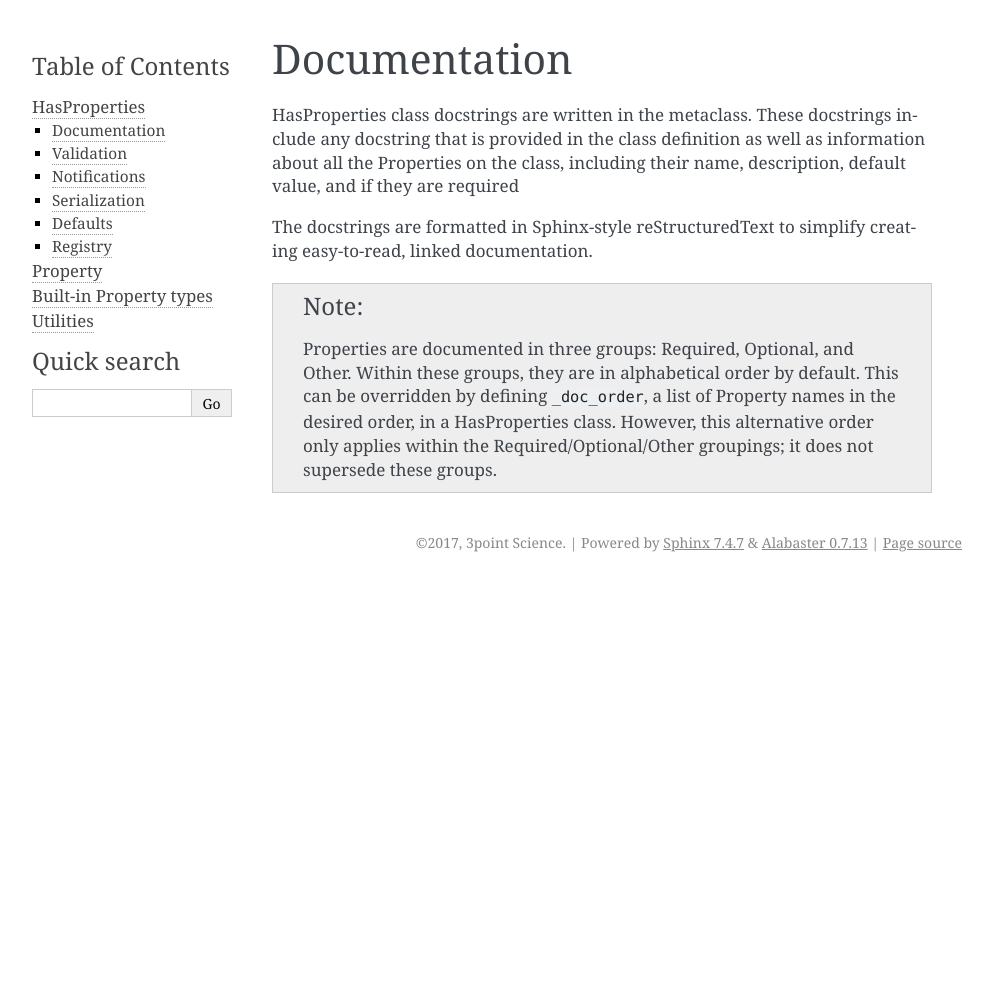
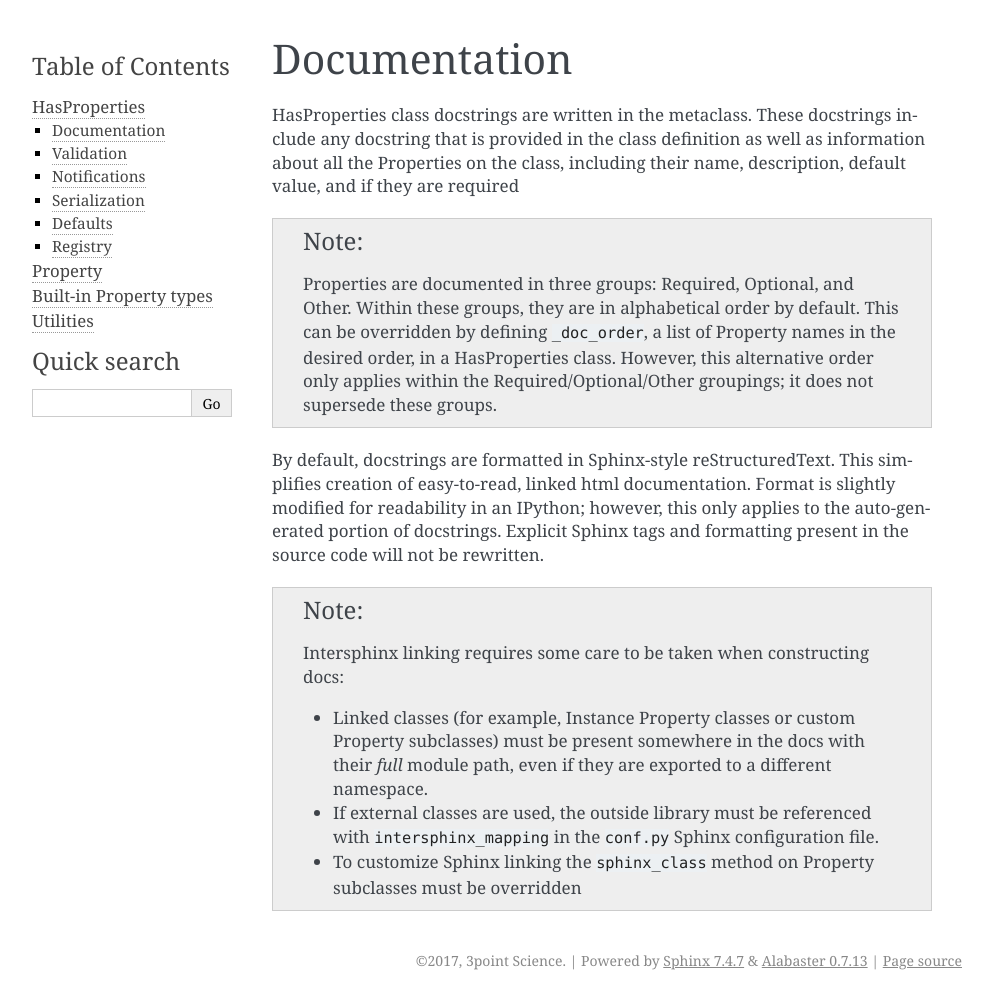
Before and after one commit to seequent/properties, a Sphinx documentation site: the page built from docs/content/documentation.rst, in a window 1280 px wide. Shown: the whole page, without its empty margins (148-1141 px from the left). Built offline with Sphinx 7.4.7, drawn with Linux system fonts in a browser that asks for light colours; before the commit the page ends 900 px from its top, so only the background shows below that.

Commit message:
Update sphinx class info on documentation docs

```diff
--- a/docs/content/documentation.rst
+++ b/docs/content/documentation.rst
@@ -8,9 +8,6 @@ include any docstring that is provided in the class definition as well as
 information about all the Properties on the class, including their name,
 description, default value, and if they are required
 
-The docstrings are formatted in Sphinx-style reStructuredText to simplify
-creating easy-to-read, linked documentation.
-
 .. note::
 
     Properties are documented in three groups: Required, Optional,
@@ -19,3 +16,23 @@ creating easy-to-read, linked documentation.
     of Property names in the desired order, in a HasProperties class.
     However, this alternative order only applies within the
     Required/Optional/Other groupings; it does not supersede these groups.
+
+By default, docstrings are formatted in Sphinx-style reStructuredText. This
+simplifies creation of easy-to-read, linked html documentation. Format is
+slightly modified for readability in an IPython; however, this only applies
+to the auto-generated portion of docstrings. Explicit Sphinx tags and
+formatting present in the source code will not be rewritten.
+
+.. note::
+
+    Intersphinx linking requires some care to be taken when constructing
+    docs:
+
+    * Linked classes (for example, Instance Property classes or custom
+      Property subclasses) must be present somewhere in the docs with their
+      `full` module path, even if they are exported to a different namespace.
+    * If external classes are used, the outside library must be referenced
+      with :code:`intersphinx_mapping` in the :code:`conf.py` Sphinx
+      configuration file.
+    * To customize Sphinx linking the :code:`sphinx_class` method on
+      Property subclasses must be overridden
--- a/docs/content/notifications.rst
+++ b/docs/content/notifications.rst
@@ -5,7 +5,6 @@ Notifications
 
 .. autofunction:: properties.observer
 
-
 .. autoclass:: properties.listeners_disabled
 
 .. autoclass:: properties.observers_disabled
```
